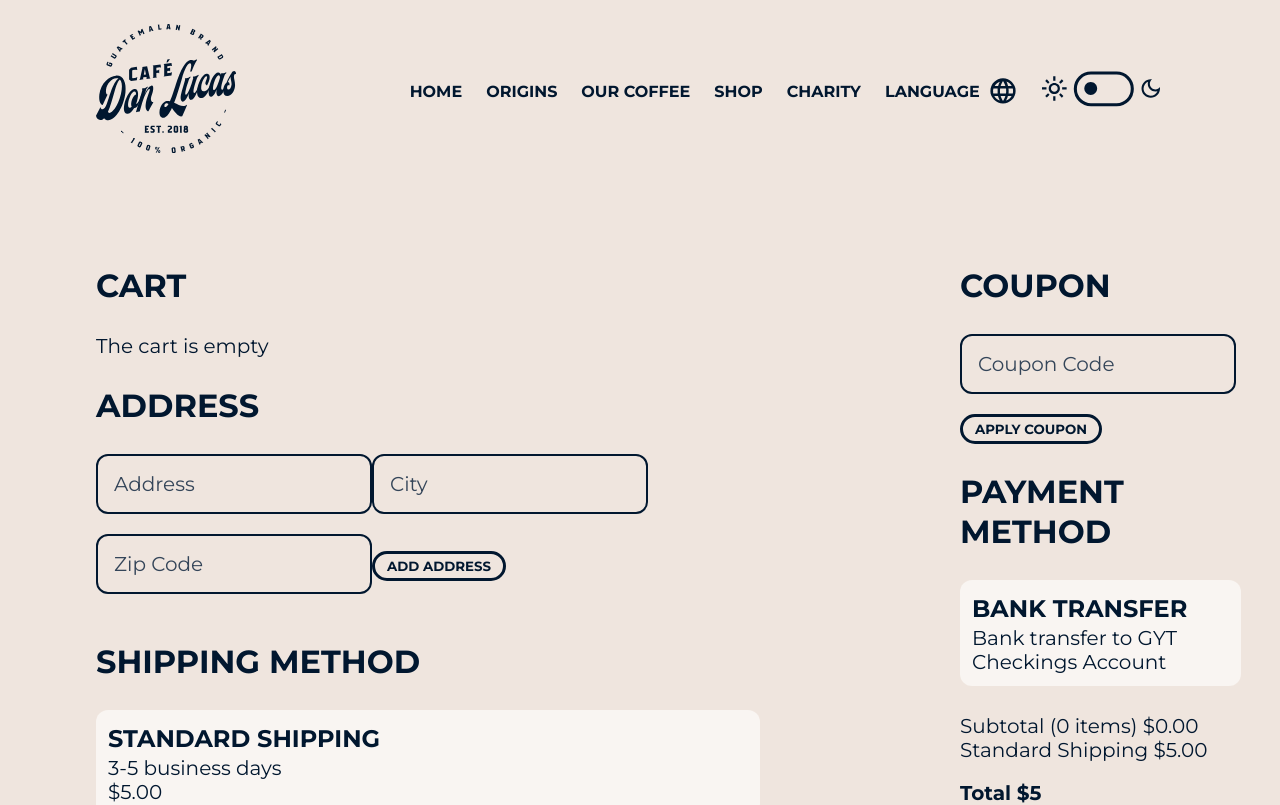
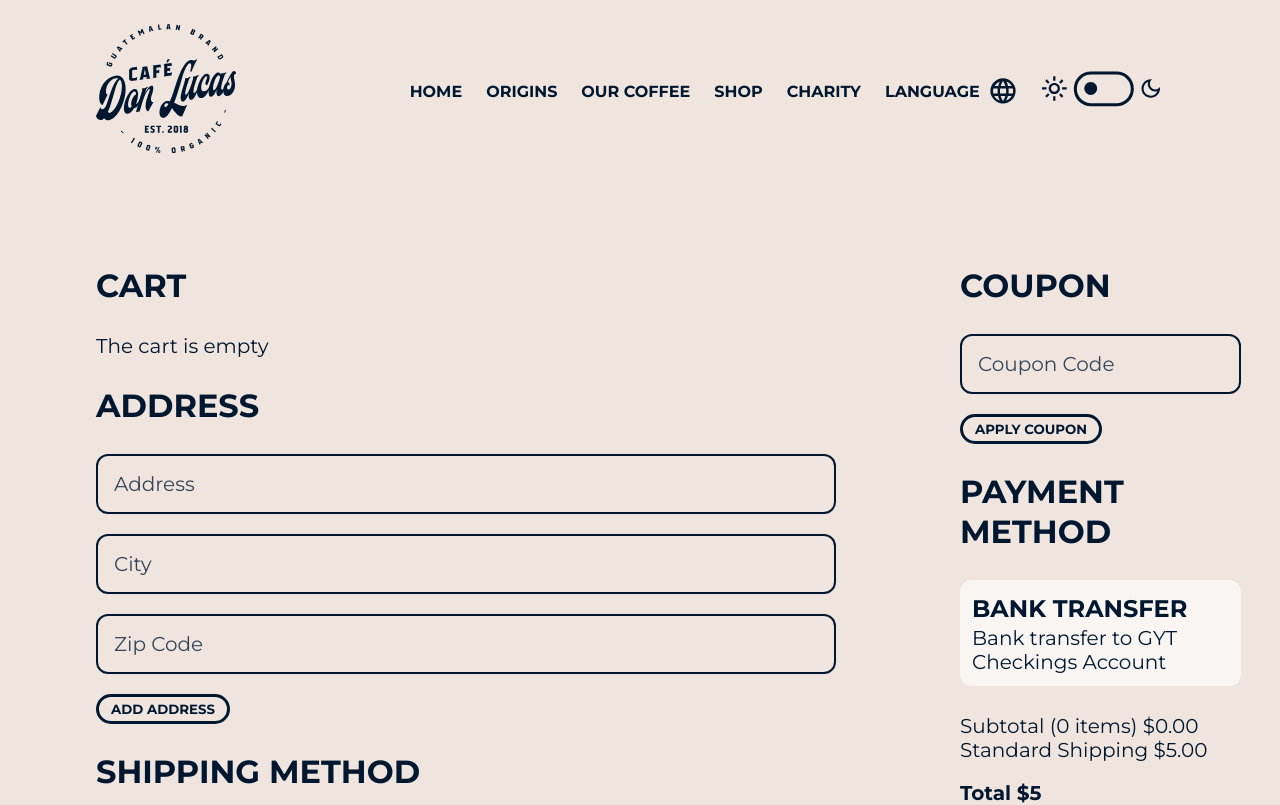
Before and after one commit to rmeoni/coffee-shop, a React (Create React App) app: page /checkout in a window 1280 px wide. Shown: the top 805 px of the page. Built offline with nearby package versions, Linux system fonts and the light colour scheme.

Commit message:
Adding address to the Checkout

```diff
--- a/src/assets/styles/CheckoutPage.css
+++ b/src/assets/styles/CheckoutPage.css
@@ -77,6 +77,12 @@ body.dark .payment-method {
     margin: 0px !important;
 }
 
+.checkout form {
+    display: flex;
+    flex-direction: column;
+    max-width: 740px;
+}
+
 @media (max-width: 1200px) {
     .checkout {
         flex-direction: column;
--- a/src/pages/CheckoutPage.js
+++ b/src/pages/CheckoutPage.js
@@ -79,6 +79,12 @@ const CheckoutPage = () => {
     const handleCompleteOrder = () => {
         if (isCartEmpty) {
             setBanner({ message: t('cart.cart_empty_error'), type: 'error' });
+            return;
+        }
+
+        // Check if the address fields are complete
+        if (!addressData.address || !addressData.city || !addressData.postalCode) {
+            setBanner({ message: t('checkout.address_error'), type: 'error' });
             return;
         }
 
@@ -191,6 +197,7 @@ const CheckoutPage = () => {
                         {isLoading ? (
                             <Skeleton width={200} height={32} style={{ borderRadius: '48px' }} />
                         ) : (
+                            <>
                                 <form className="address-form" onSubmit={handleAddressSubmit}>
                                     <input
                                         type="text"
@@ -213,13 +220,14 @@ const CheckoutPage = () => {
                                         value={addressData.postalCode}
                                         onChange={handleAddressChange}
                                     />
+                                </form>
                                 <button
                                     type="submit"
                                     className={`secondary-btn-s ${isDarkMode ? 'dark' : ''}`}
                                 >
                                     {t('checkout.new_address')}
                                 </button>
-                            </form>
+                            </>
                         )}
                     </div>
                     <div className="checkout-shipping">
@@ -251,6 +259,7 @@ const CheckoutPage = () => {
                         {isLoading ? (
                             <Skeleton width={200} height={40} />
                         ) : (
+                            <>
                                 <form className="coupon-form" onSubmit={handleCouponSubmit}>
                                     <input
                                         type="text"
@@ -259,6 +268,7 @@ const CheckoutPage = () => {
                                         value={formData.couponCode}
                                         onChange={handleChange}
                                     />
+                                </form>
                                 <button
                                     type="submit"
                                     className={`secondary-btn-s ${isDarkMode ? 'dark' : ''}`}
@@ -266,7 +276,7 @@ const CheckoutPage = () => {
                                 >
                                     {t('coupon.submitButton')}
                                 </button>
-                            </form>
+                            </>
                         )}
                         {failedMessage && <p className="failed-message">{failedMessage}</p>}
                     </div>
```
Lines whose indentation alone changed are shown as unchanged.
